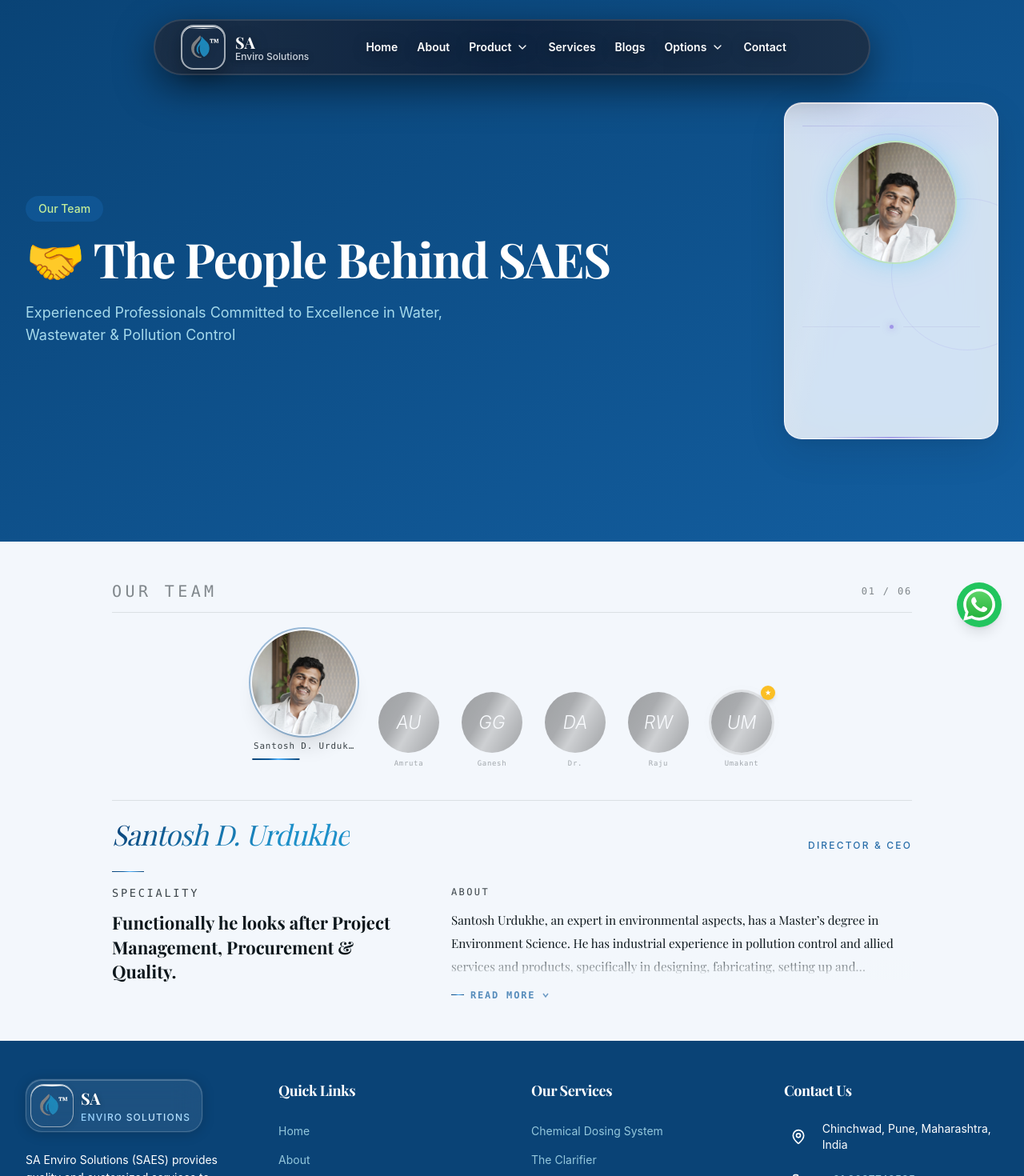
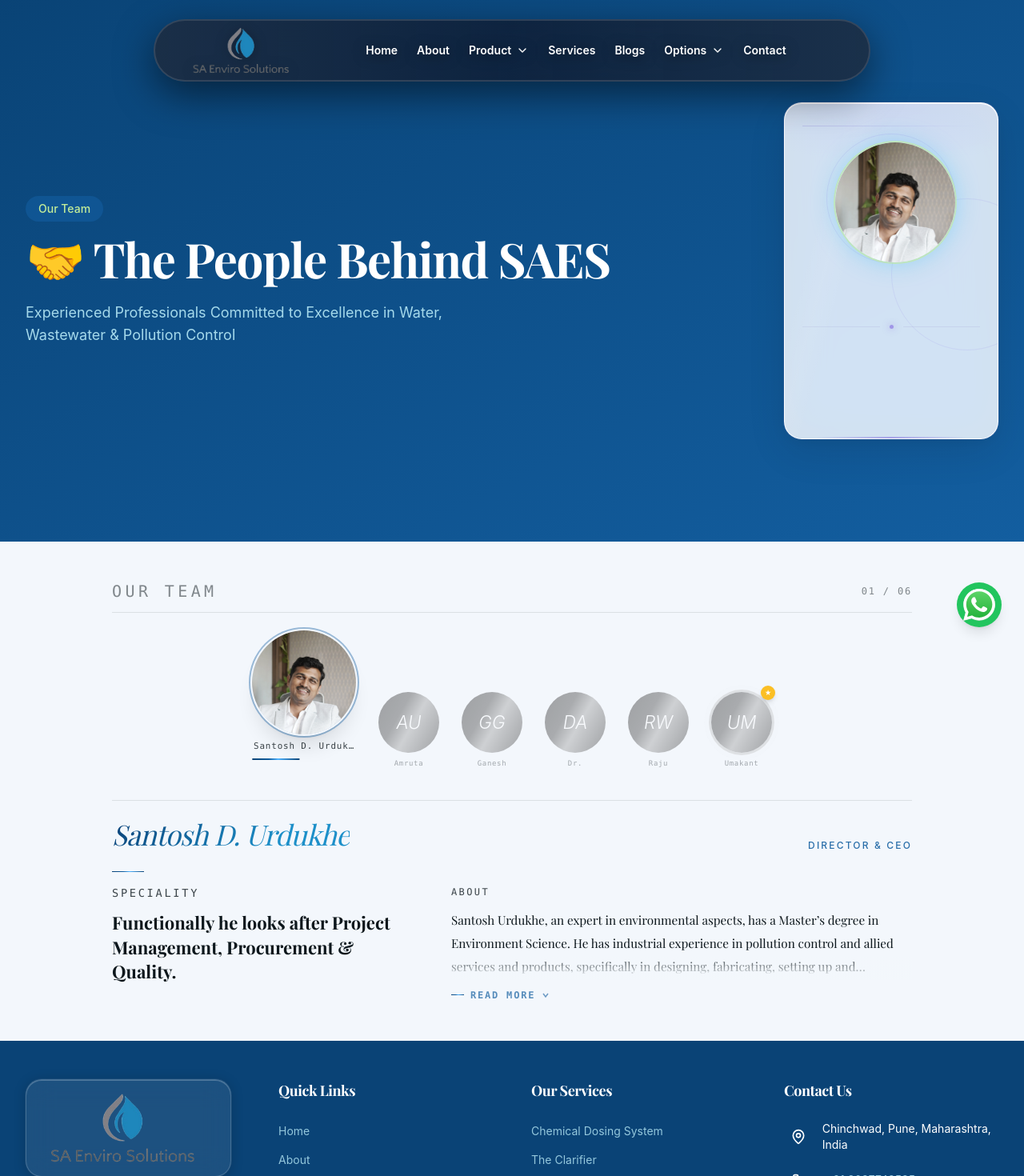
Before and after one commit to Sumeet1885/sa-enviro, a React (Vite) app: page /team in a window 1280 px wide. Shown: the top 1470 px of the page at 80% size. Built offline with nearby package versions, Linux system fonts and the light colour scheme; a web font is replaced by a local one.

Commit message:
logo has been Updated in footer and header

```diff
--- a/src/components/layout/Footer.tsx
+++ b/src/components/layout/Footer.tsx
@@ -47,87 +47,21 @@ export const Footer = () => {
                   backdropFilter: "blur(16px)",
                   WebkitBackdropFilter: "blur(16px)",
                   borderRadius: "20px",
-                  padding: "6px 14px 6px 6px",
+                  padding: "12px",
                   display: "flex",
                   alignItems: "center",
-                  gap: "10px",
+                  justifyContent: "center",
                   boxShadow:
                     "0 2px 16px rgba(0,0,0,0.18), inset 0 1px 0 rgba(255,255,255,0.22), 0 0 0 1px rgba(255,255,255,0.06)",
                   transition: "all 0.35s ease",
                 }}
                 className="hover:bg-white/[0.13] hover:border-white/30 hover:shadow-[0_4px_24px_rgba(0,0,0,0.25),inset_0_1px_0_rgba(255,255,255,0.28)]"
               >
-
-                <motion.div
-                  whileHover={{
-                    scale: 1.25,
-                    transition: { duration: 0.7, ease: "easeInOut" },
-                  }}
-                  style={{
-
-                    borderRadius: "14px",
-                    width: "40px",
-                    height: "40px",
-                    flexShrink: 0,
-                    display: "flex",
-                    alignItems: "center",
-                    justifyContent: "center",
-                    position: "relative",
-                    boxShadow:
-                      "0 2px 8px rgba(0,0,0,0.15), inset 0 1px 0 rgba(255,255,255,1), 0 0 0 1px rgba(255,255,255,0.6)",
-                  }}
-                  className="sm:!w-[52px] sm:!h-[52px] sm:!rounded-[16px]"
-                >
-
-                  <span
-                    style={{
-                      position: "absolute",
-                      top: "1px",
-                      left: "8px",
-                      right: "8px",
-                      height: "1px",
-                      background:
-                        "linear-gradient(90deg, transparent, rgba(255,255,255,1), transparent)",
-                      borderRadius: "9999px",
-                    }}
-                  />
-
                   <motion.img
                     src={logo}
                     alt="Company Logo"
-                    width={40}
-                    height={40}
-                    className="w-7 h-7 sm:w-10 sm:h-10 object-contain relative z-10"
+                    className="w-full h-auto max-h-24 object-contain relative z-10"
                   />
-                </motion.div>
-
-
-                <div style={{ display: "flex", flexDirection: "column", lineHeight: 1 }}>
-                  <span
-                    className="font-display text-xl font-bold"
-                    style={{
-                      color: "#ffffff",
-                      letterSpacing: "-0.01em",
-                      textShadow: "0 1px 6px rgba(0,0,0,0.35)",
-                    }}
-                  >
-                    {siteConfig.shortName}
-                  </span>
-                  <span
-                    className="text-xs font-medium tracking-widest uppercase"
-                    style={{
-                      marginTop: "2px",
-                      background:
-                        "linear-gradient(90deg, #93d0ff, #c8e8ff, #7ec8f8, #93d0ff)",
-                      backgroundSize: "200% auto",
-                      WebkitBackgroundClip: "text",
-                      WebkitTextFillColor: "transparent",
-                      backgroundClip: "text",
-                    }}
-                  >
-                    Enviro Solutions
-                  </span>
-                </div>
               </div>
             </Link>
             <p className=" text-sm leading-relaxed">
--- a/src/components/layout/Header.tsx
+++ b/src/components/layout/Header.tsx
@@ -466,53 +466,20 @@ export function Header() {
         <Link
           to="/"
           onClick={() => window.scrollTo({ top: 0, behavior: "smooth" })}
-          className="flex items-center gap-2 sm:gap-3 group/logo relative transition-all duration-500 flex-shrink-0"
+          className="flex items-center group/logo relative transition-all duration-500 flex-shrink-0"
         >
-          <motion.div
-
-            whileHover={{
-              scale: 1.25,
-              transition: { duration: 0.7, ease: "easeInOut" },
-            }}
-            className={`
-    w-10 h-10 sm:w-14 sm:h-14 rounded-2xl flex items-center justify-center
-    transition-all duration-700 relative flex-shrink-0
-    ${isScrolled
-                ? "border-2 border-white/80 shadow-[0_0_40px_rgba(139,92,246,0.6)]"
-                : "border-2 border-white/60 shadow-[0_8px_24px_rgba(0,0,0,0.3)]"
-              }
-  `}
-            style={{
-              boxShadow: isScrolled
-                ? "0 0 40px rgba(139,92,246,0.6), inset 0 1px 0 rgba(255,255,255,1), 0 2px 12px rgba(0,0,0,0.15)"
-                : "0 8px 24px rgba(0,0,0,0.3), inset 0 1px 0 rgba(255,255,255,1)",
-            }}
-          >
-
-            <span
-              style={{
-                position: "absolute",
-                top: "2px",
-                left: "8px",
-                right: "8px",
-                height: "1px",
-                background: "linear-gradient(90deg, transparent, rgba(255,255,255,1), transparent)",
-                borderRadius: "9999px",
-                zIndex: 10,
-              }}
-            />
-
-
           <motion.img
             src={Logo}
             alt="Company Logo"
-              width={50}
-              height={50}
-              className="w-full h-full sm:w-10 sm:h-10 object-contain relative z-10"
+            whileHover={{
+              scale: 1.15,
+              transition: { duration: 0.5, ease: "easeInOut" },
+            }}
+            className="w-24 sm:w-40 h-auto max-h-12 sm:max-h-16 object-contain relative z-10 drop-shadow-2xl"
             animate={{
               filter: isScrolled
-                  ? "drop-shadow(0 4px 14px rgba(139,92,246,0.5))"
-                  : "drop-shadow(0 2px 4px rgba(0,0,0,0.15))",
+                ? "drop-shadow(0 4px 20px rgba(139,92,246,0.6)) brightness(1.1)"
+                : "drop-shadow(0 2px 8px rgba(0,0,0,0.3))",
             }}
             transition={{
               duration: 0.5,
@@ -520,39 +487,7 @@ export function Header() {
             }}
           />
 
-            {isScrolled && (
-              <>
-                <motion.div
-                  className="absolute inset-0 rounded-2xl bg-gradient-to-br from-violet-400/30 via-purple-500/25 to-fuchsia-500/30 blur-md -z-10 opacity-75"
-                />
-              </>
-            )}
-          </motion.div>
 
-          <motion.div className="hidden sm:block">
-            <span
-              className={`
-                font-display font-bold transition-all duration-500 whitespace-nowrap
-                ${isScrolled
-                  ? "text-lg sm:text-2xl text-white drop-shadow-[0_3px_16px_rgba(139,92,246,0.8)]"
-                  : "text-base sm:text-xl text-white drop-shadow-[0_2px_8px_rgba(0,0,0,0.6)]"
-                }
-              `}
-            >
-              {siteConfig.shortName}
-            </span>
-            <span
-              className={`
-                block -mt-1 transition-all duration-500 font-medium whitespace-nowrap opacity-90
-                ${isScrolled
-                  ? "text-xs sm:text-sm text-violet-200 drop-shadow-[0_2px_8px_rgba(139,92,246,0.6)]"
-                  : "text-[10px] sm:text-xs text-slate-200 drop-shadow-[0_1px_4px_rgba(0,0,0,0.5)]"
-                }
-              `}
-            >
-              Enviro Solutions
-            </span>
-          </motion.div>
         </Link>
 
         <div className="hidden lg:flex items-center gap-6 flex-1 justify-center">
--- a/src/constants/siteData.ts
+++ b/src/constants/siteData.ts
@@ -75,7 +75,7 @@ const Product_DropDown = [
   {
     name: "Online Monitoring System",
     key: "online_monitoring_system",
-  },
+  }
 ];
 
 const Option_Dropdown = [
```
Also changed, not shown: src/assets/logo.webp. Lines whose indentation alone changed are shown as unchanged.
